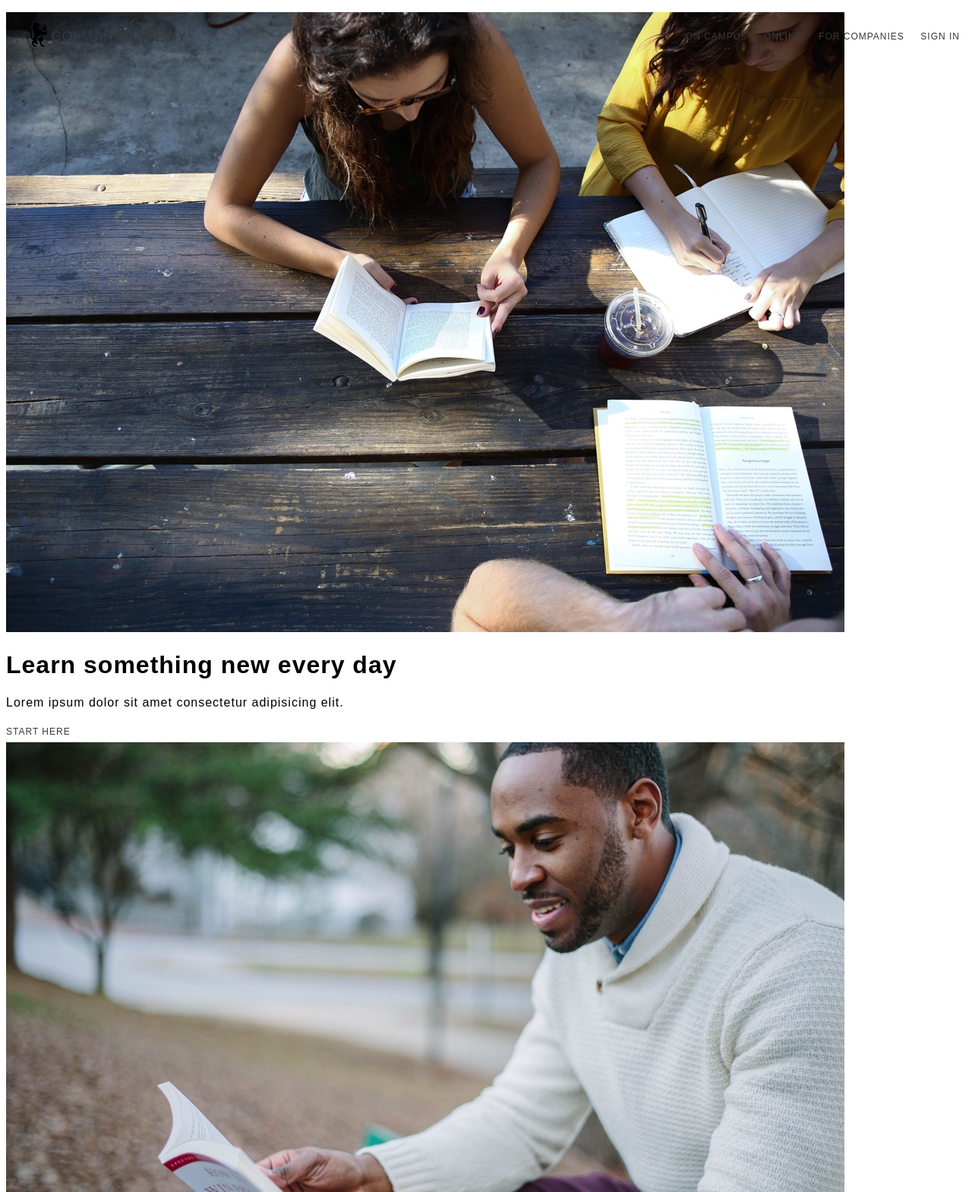
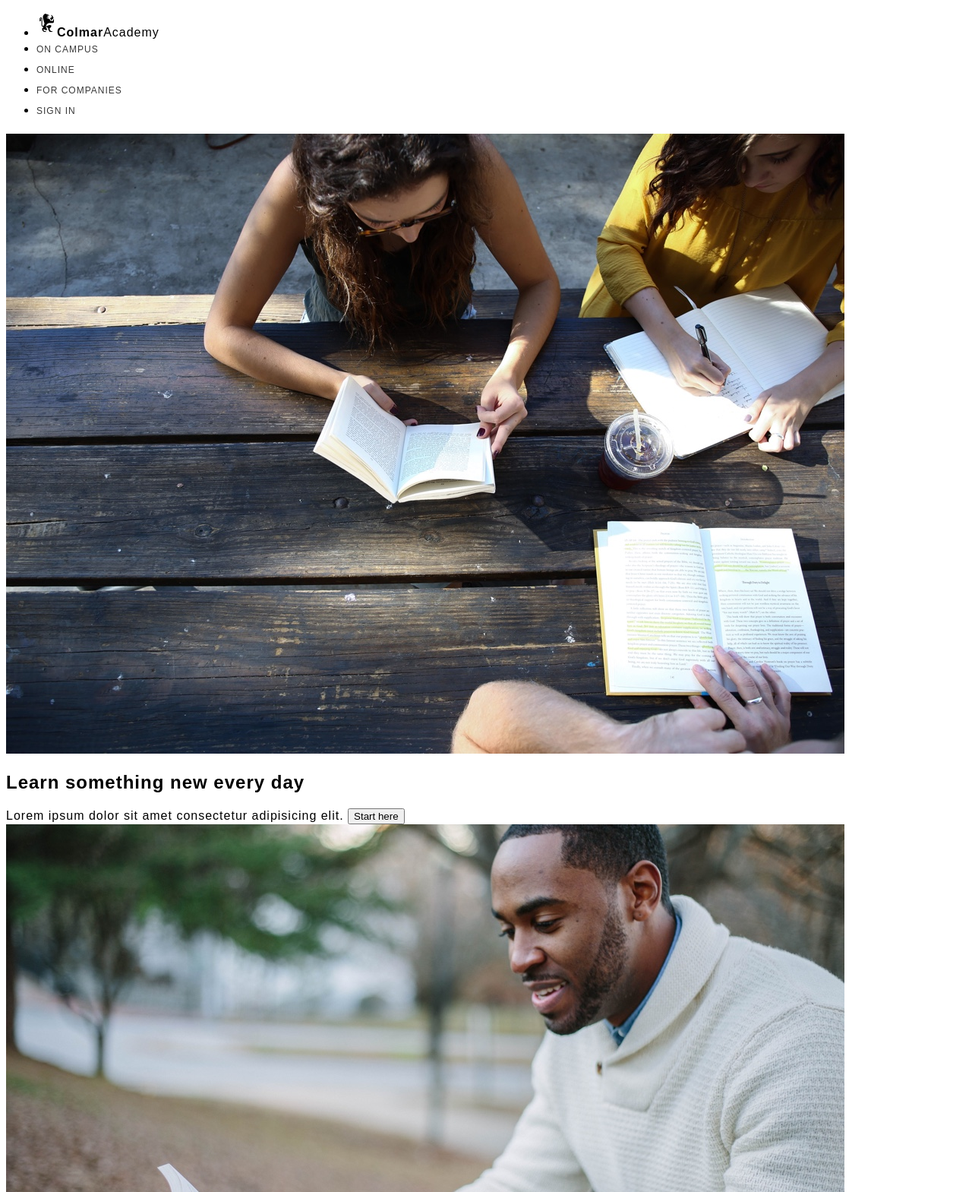
Before and after one commit to Noonhillghost/ColmarAcademy, a plain HTML site: page index.html in a window 1280 px wide. Shown: the top 1569 px of the page at 76% size. Drawn offline with Linux system fonts and the light colour scheme.

Commit message:
https://github.com/Noonhillghost/ColmarAcademy

```diff
--- a/index.html
+++ b/index.html
@@ -8,32 +8,35 @@
     <title>Colmar Academy</title>
 </head>
 <body>
-    <!--Header-->
-    <header>
-        <div class="logo"><img src="resources/images/ic-logo.svg" alt="company logo"/>
-            <span class="title-1">Colmar</span><span class="title-2">Academy</span>
+    <!--Nav-->
+        <nav>
+            <ul>
+                <li><div id="logo"><img src="resources/images/ic-logo.svg" alt="company logo"/><strong>Colmar</strong>Academy</div></li>
+                <li><a href="#">On campus</a></li>
+                <li><a href="#">Online</a></li>
+                <li><a href="#">For Companies</a></li>
+                <li><a href="#">sign in</a></li>
+            </ul>
+        </nav>
+    <!--Banner-->
+    <section class="banner">
+        <div id="left-banner"><img src="resources/images/banner.jpg" alt="students"/></div>
+        <div id="right-banner">
+            <h1>Learn something new every day</h1>
+            <span>Lorem ipsum dolor sit amet consectetur adipisicing elit.</span>
+            <button type="button" name="button">Start here</button>
             </div>
 
-        <nav class="desktop">
-            <span><a href="#">On campus</a></span>
-            <span><a href="#">Online</a></span>
-            <span><a href="#">For Companies</a></span>
-            <span><a href="#">sign in</a></span>
-        </nav>
-    </header>
-    <!--Banner-->
-    <banner>
-       <p><img class="banner" src="resources/images/banner.jpg" /></p>
-        <h1>Learn something new every day</h1>
-        <p>Lorem ipsum dolor sit amet consectetur adipisicing elit.</p>
-        <a href="#">Start here</a>
-    </banner>
-    <section>
+    </section>
+
+<!--Information-->
+        <div id="container info" role="info">
             <img src="resources/images/information-main.jpg" />
             <h2>It doesn't hurt to keep practicing</h2>
             <p>Curabitur ligula sapien, tincidunt non, euismod vitae, posuere imperdiet, leo. Maecenas malesuada.
                 Praesent congue erat at massa. Sed cursus turpis vitae tortor. Donec posuere vulputate arcu.
                 Phasellus accumsan cursus velit. </p>
+                <span class="tiny">Emamaneul, Sr. Strategist at Hiring.com</span>
                 <img src="resources/images/information-orientation.jpg" />
                 <h3>Orientation date</h3>
                  <p>Tue 10/11 & Wed 10/12: 8am-3pm</p>
@@ -46,7 +49,7 @@
                  <h3>Our guest lecture</h3>
                  <p>Join a keynote with Oliver Sack about music in medical treatment</p>
                  <a href="#">Read More</a>
-    </section>
+        </div>
              <section>
                  <h2>Start Learning</h2>
                  <p><img src="resources/images/course-software.jpg" /></p>
@@ -101,8 +104,5 @@
              </section>
              <footer>&copy;2016 Colmar Academy. All rights reserved</footer>
 
-
-
-
             </body>
 </html>
```
Lines whose indentation alone changed are shown as unchanged.
